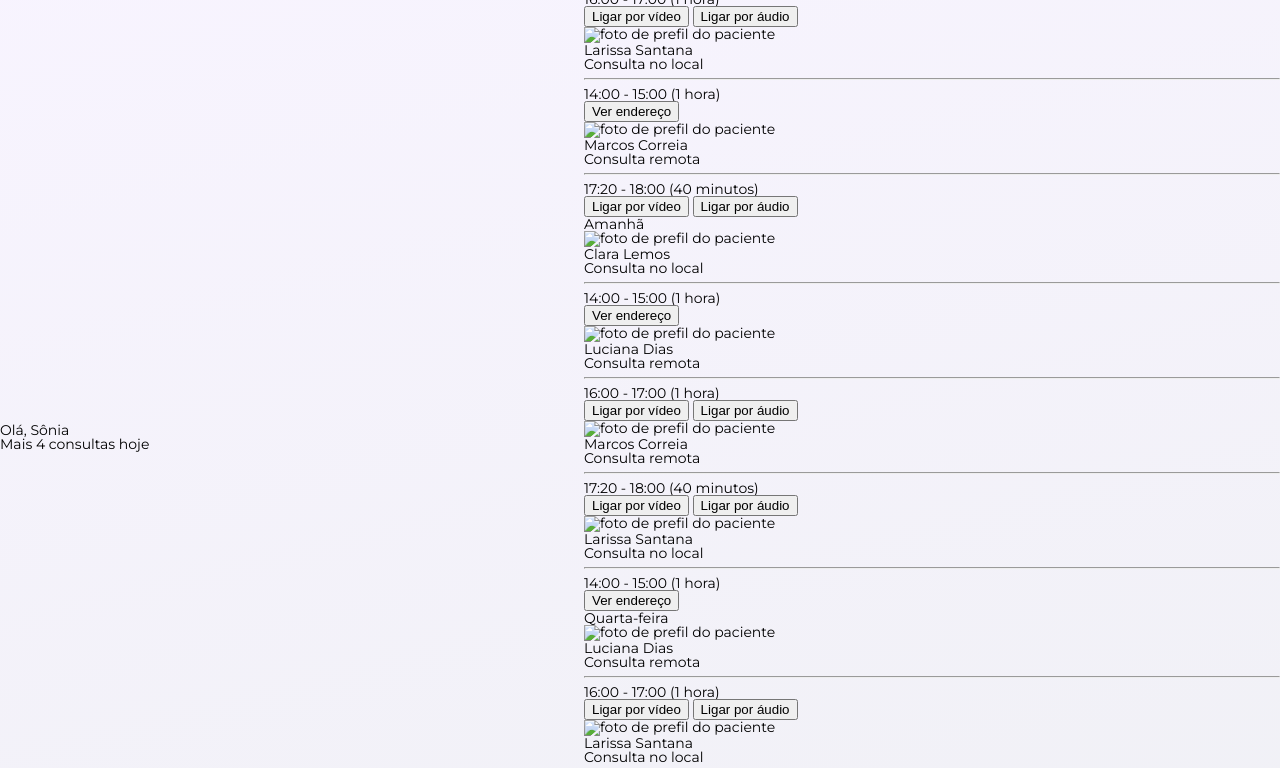
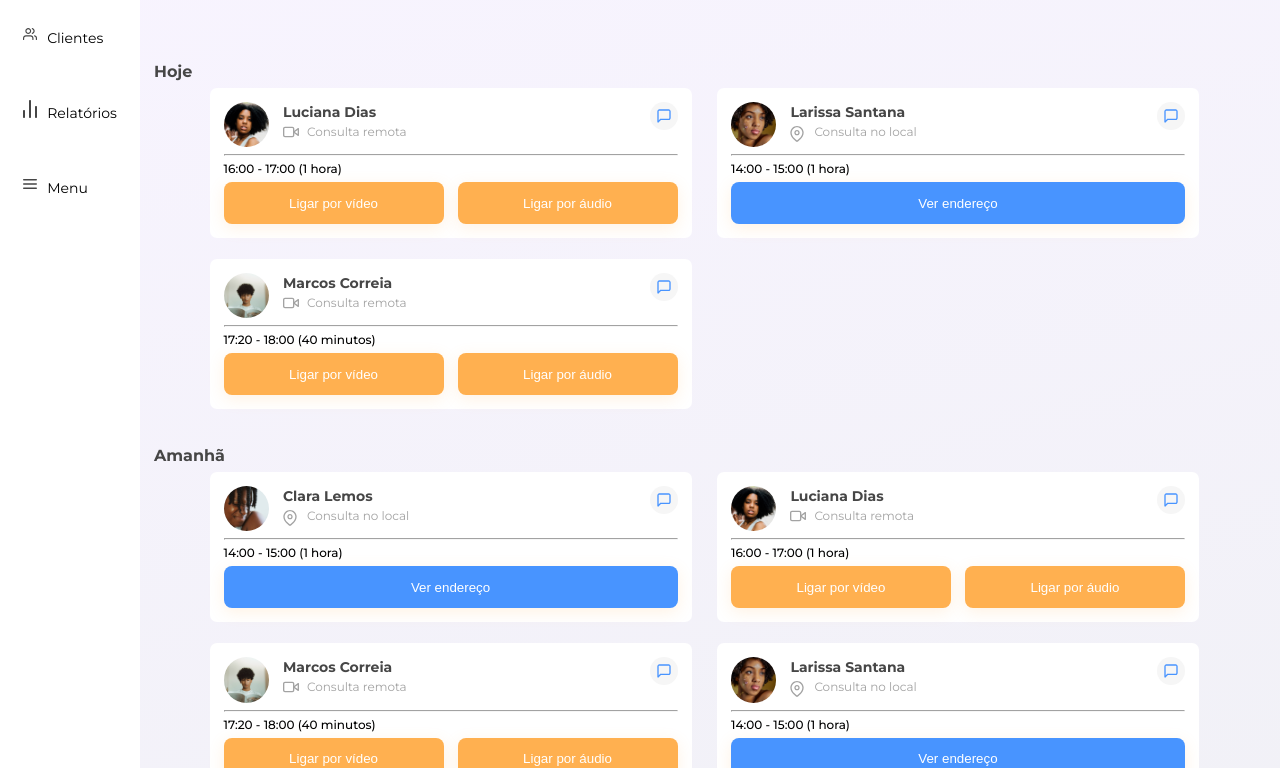
Before and after one commit to dcsalengue/Desafio-7-days-of-code---Responsividade, a plain HTML site: page index.html in a window 1280 px wide. Shown: the part 82-850 px from the top of the page. Drawn offline with Linux system fonts and the light colour scheme; the site is published under a folder, as on GitHub Pages, so addresses that start at the root find nothing.

Commit message:
Sem o ./assets e ./styles não estava funcionando no github pages.

```diff
--- a/index.html
+++ b/index.html
@@ -34,7 +34,7 @@
                             <li class="consulta__lista__item">
 
                                 <div class="consulta__paciente">
-                                    <img class="consulta__paciente__foto" src="/assets/perfil-2.png"
+                                    <img class="consulta__paciente__foto" src="./assets/perfil-2.png"
                                         alt="foto de prefil do paciente">
 
                                     <div class="consulta__descricao">
@@ -62,7 +62,7 @@
 
                                 <div class="consulta__paciente">
 
-                                    <img class="consulta__paciente__foto" src="/assets/perfil-3.png"
+                                    <img class="consulta__paciente__foto" src="./assets/perfil-3.png"
                                         alt="foto de prefil do paciente">
 
                                     <div class="consulta__descricao">
@@ -89,7 +89,7 @@
                             <li class="consulta__lista__item">
 
                                 <div class="consulta__paciente">
-                                    <img class="consulta__paciente__foto" src="/assets/perfil-4.png"
+                                    <img class="consulta__paciente__foto" src="./assets/perfil-4.png"
                                         alt="foto de prefil do paciente">
 
                                     <div class="consulta__descricao">
@@ -126,7 +126,7 @@
 
                                 <div class="consulta__paciente">
 
-                                    <img class="consulta__paciente__foto" src="/assets/perfil-5.png"
+                                    <img class="consulta__paciente__foto" src="./assets/perfil-5.png"
                                         alt="foto de prefil do paciente">
 
                                     <div class="consulta__descricao">
@@ -153,7 +153,7 @@
                             <li class="consulta__lista__item">
 
                                 <div class="consulta__paciente">
-                                    <img class="consulta__paciente__foto" src="/assets/perfil-2.png"
+                                    <img class="consulta__paciente__foto" src="./assets/perfil-2.png"
                                         alt="foto de prefil do paciente">
 
                                     <div class="consulta__descricao">
@@ -181,7 +181,7 @@
                             <li class="consulta__lista__item">
 
                                 <div class="consulta__paciente">
-                                    <img class="consulta__paciente__foto" src="/assets/perfil-4.png"
+                                    <img class="consulta__paciente__foto" src="./assets/perfil-4.png"
                                         alt="foto de prefil do paciente">
 
                                     <div class="consulta__descricao">
@@ -209,7 +209,7 @@
 
                                 <div class="consulta__paciente">
 
-                                    <img class="consulta__paciente__foto" src="/assets/perfil-3.png"
+                                    <img class="consulta__paciente__foto" src="./assets/perfil-3.png"
                                         alt="foto de prefil do paciente">
 
                                     <div class="consulta__descricao">
@@ -245,7 +245,7 @@
                             <li class="consulta__lista__item">
 
                                 <div class="consulta__paciente">
-                                    <img class="consulta__paciente__foto" src="/assets/perfil-2.png"
+                                    <img class="consulta__paciente__foto" src="./assets/perfil-2.png"
                                         alt="foto de prefil do paciente">
 
                                     <div class="consulta__descricao">
@@ -273,7 +273,7 @@
 
                                 <div class="consulta__paciente">
 
-                                    <img class="consulta__paciente__foto" src="/assets/perfil-3.png"
+                                    <img class="consulta__paciente__foto" src="./assets/perfil-3.png"
                                         alt="foto de prefil do paciente">
 
                                     <div class="consulta__descricao">
@@ -300,7 +300,7 @@
                             <li class="consulta__lista__item">
 
                                 <div class="consulta__paciente">
-                                    <img class="consulta__paciente__foto" src="/assets/perfil-4.png"
+                                    <img class="consulta__paciente__foto" src="./assets/perfil-4.png"
                                         alt="foto de prefil do paciente">
 
                                     <div class="consulta__descricao">
@@ -356,14 +356,14 @@
                 <ul class="menu__lista">
                     <li class="menu__item">
                         <figure class="menu_imagem">
-                            <img class=".menu_imagem_svg" src="./assets/Calendarioicone.svg" alt="Elephant at sunset" />
+                            <img class=".menu_imagem_svg" src="./assets/Calendarioicone.svg" alt="Ícone de calendário" />
                             <figcaption>Consultas</figcaption>
                         </figure>
                     </li>
 
                     <li class="menu__item">
                         <figure class="menu_imagem">
-                            <img class=".menu_imagem_svg" src="./assets/clientes icone.svg" alt="Elephant at sunset" />
+                            <img class=".menu_imagem_svg" src="./assets/clientes icone.svg" alt="Ícone de clientes" />
                             <figcaption>Clientes</figcaption>
                         </figure>
                     </li>
@@ -371,7 +371,7 @@
                     <li class="menu__item">
                         <figure class="menu_imagem">
                             <img class=".menu_imagem_svg" src="./assets/relatorios icone.svg"
-                                alt="Elephant at sunset" />
+                                alt="Ícone de relatório" />
                             <figcaption>Relatórios</figcaption>
                         </figure>
                     </li>
--- a/styles.css
+++ b/styles.css
@@ -1,7 +1,7 @@
-@import url("/styles/header.css");
-@import url("/styles/lista_consultas.css");
-@import url("/styles/menu.css");
-@import url("/styles/menu-flutuante.css");
+@import url("./styles/header.css");
+@import url("./styles/lista_consultas.css");
+@import url("./styles/menu.css");
+@import url("./styles/menu-flutuante.css");
 @import url('https://fonts.googleapis.com/css2?family=Montserrat:ital,wght@0,100..900;1,100..900&display=swap');
 
 :root {
```
